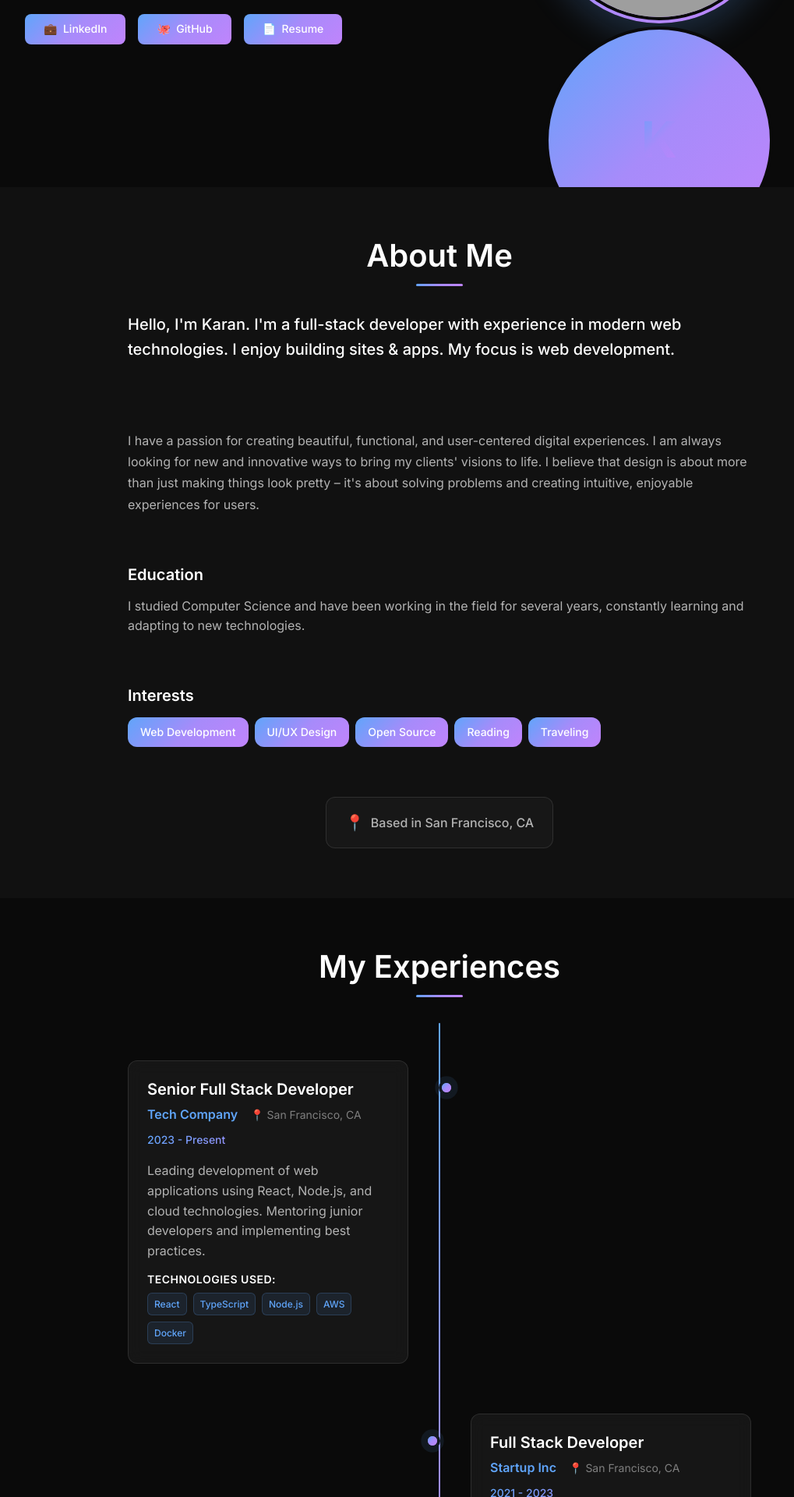
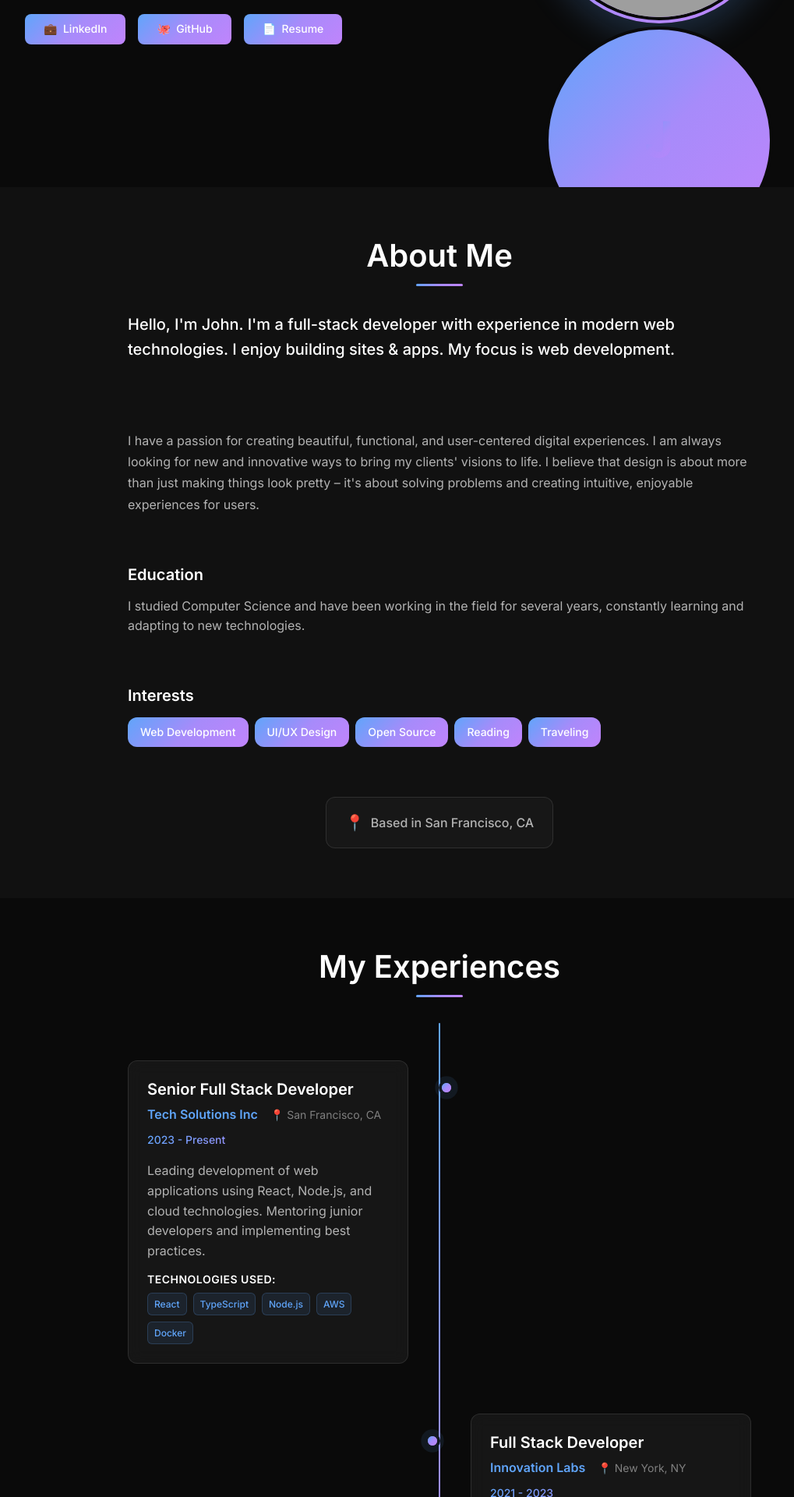
Before and after one commit to karanshxh/PersonalWebsiteTemplate, a React (Create React App) app: page / in a window 1280 px wide. Shown: the part 560-2480 px from the top of the page at 78% size, without its empty margins (76-1095 px from the left). Built offline with nearby package versions, Linux system fonts and the light colour scheme; grey boxes are pictures that could not be loaded; the HTML template or start-up script is replaced by a standard one.

Commit message:
generic info

```diff
--- a/src/data/personalData.ts
+++ b/src/data/personalData.ts
@@ -61,25 +61,25 @@ export interface PersonalData {
 }
 
 export const personalData: PersonalData = {
-  name: "Karan",
+  name: "John Doe",
   title: "Full Stack Developer",
   subtitle: "I enjoy building sites & apps. My focus is web development.",
   profileImage: "/images/profile.jpg",
 
   about: {
-    introduction: "Hello, I'm Karan. I'm a full-stack developer with experience in modern web technologies. I enjoy building sites & apps. My focus is web development.",
+    introduction: "Hello, I'm John. I'm a full-stack developer with experience in modern web technologies. I enjoy building sites & apps. My focus is web development.",
     story: "I have a passion for creating beautiful, functional, and user-centered digital experiences. I am always looking for new and innovative ways to bring my clients' visions to life. I believe that design is about more than just making things look pretty – it's about solving problems and creating intuitive, enjoyable experiences for users.",
     education: "I studied Computer Science and have been working in the field for several years, constantly learning and adapting to new technologies.",
     interests: ["Web Development", "UI/UX Design", "Open Source", "Reading", "Traveling"]
   },
 
-  email: "karan@example.com",
+  email: "john.doe@example.com",
   phone: "+1 (555) 123-4567",
 
   socialLinks: [
     {
       name: "LinkedIn",
-      url: "https://linkedin.com/in/yourusername",
+      url: "https://linkedin.com/in/johndoe",
       icon: "linkedin"
     }
   ],
@@ -88,7 +88,7 @@ export const personalData: PersonalData = {
     {
       id: "1",
       title: "Senior Full Stack Developer",
-      company: "Tech Company",
+      company: "Tech Solutions Inc",
       location: "San Francisco, CA",
       period: "2023 - Present",
       description: "Leading development of web applications using React, Node.js, and cloud technologies. Mentoring junior developers and implementing best practices.",
@@ -97,8 +97,8 @@ export const personalData: PersonalData = {
     {
       id: "2",
       title: "Full Stack Developer",
-      company: "Startup Inc",
-      location: "San Francisco, CA",
+      company: "Innovation Labs",
+      location: "New York, NY",
       period: "2021 - 2023",
       description: "Built and maintained web applications using modern JavaScript frameworks. Collaborated with design and product teams to deliver high-quality features.",
       technologies: ["React", "JavaScript", "Python", "PostgreSQL", "Git"]
@@ -106,8 +106,8 @@ export const personalData: PersonalData = {
     {
       id: "3",
       title: "Frontend Developer",
-      company: "Digital Agency",
-      location: "San Francisco, CA",
+      company: "Creative Digital Agency",
+      location: "Los Angeles, CA",
       period: "2020 - 2021",
       description: "Developed responsive websites and web applications. Worked closely with designers to implement pixel-perfect designs.",
       technologies: ["HTML", "CSS", "JavaScript", "React", "WordPress"]
@@ -157,7 +157,7 @@ export const personalData: PersonalData = {
       description: "A full-stack e-commerce platform built with React, Node.js, and PostgreSQL. Features include user authentication, product management, shopping cart, and payment integration.",
       image: "/images/projects/ecommerce.jpg",
       technologies: ["React", "Node.js", "PostgreSQL", "Stripe", "AWS"],
-      githubUrl: "https://github.com/yourusername/ecommerce-platform",
+      githubUrl: "https://github.com/johndoe/ecommerce-platform",
       liveUrl: "https://ecommerce-demo.com",
       featured: true
     },
@@ -167,7 +167,7 @@ export const personalData: PersonalData = {
       description: "A collaborative task management application with real-time updates, drag-and-drop functionality, and team collaboration features.",
       image: "/images/projects/task-manager.jpg",
       technologies: ["React", "TypeScript", "Socket.io", "MongoDB", "Express"],
-      githubUrl: "https://github.com/yourusername/task-manager",
+      githubUrl: "https://github.com/johndoe/task-manager",
       liveUrl: "https://task-manager-demo.com",
       featured: true
     },
@@ -177,7 +177,7 @@ export const personalData: PersonalData = {
       description: "A beautiful weather dashboard that displays current weather and forecasts using multiple weather APIs with interactive charts and maps.",
       image: "/images/projects/weather.jpg",
       technologies: ["React", "Chart.js", "OpenWeather API", "CSS3", "Responsive Design"],
-      githubUrl: "https://github.com/yourusername/weather-dashboard",
+      githubUrl: "https://github.com/johndoe/weather-dashboard",
       liveUrl: "https://weather-demo.com",
       featured: false
     },
@@ -187,7 +187,7 @@ export const personalData: PersonalData = {
       description: "A modern, responsive portfolio website built with React and TypeScript, featuring smooth animations and a dark theme.",
       image: "/images/projects/portfolio.jpg",
       technologies: ["React", "TypeScript", "CSS3", "Framer Motion", "Vercel"],
-      githubUrl: "https://github.com/yourusername/portfolio",
+      githubUrl: "https://github.com/johndoe/portfolio",
       liveUrl: "https://portfolio-demo.com",
       featured: false
     },
@@ -197,7 +197,7 @@ export const personalData: PersonalData = {
       description: "A full-featured blog platform with markdown support, user authentication, and admin dashboard for content management.",
       image: "/images/projects/blog.jpg",
       technologies: ["Next.js", "MongoDB", "NextAuth", "Tailwind CSS", "Vercel"],
-      githubUrl: "https://github.com/yourusername/blog-platform",
+      githubUrl: "https://github.com/johndoe/blog-platform",
       liveUrl: "https://blog-demo.com",
       featured: false
     },
@@ -207,7 +207,7 @@ export const personalData: PersonalData = {
       description: "Real-time chat application with private messaging, group chats, and file sharing capabilities.",
       image: "/images/projects/chat.jpg",
       technologies: ["React", "Socket.io", "Node.js", "MongoDB", "AWS S3"],
-      githubUrl: "https://github.com/yourusername/chat-app",
+      githubUrl: "https://github.com/johndoe/chat-app",
       liveUrl: "https://chat-demo.com",
       featured: false
     }
```
